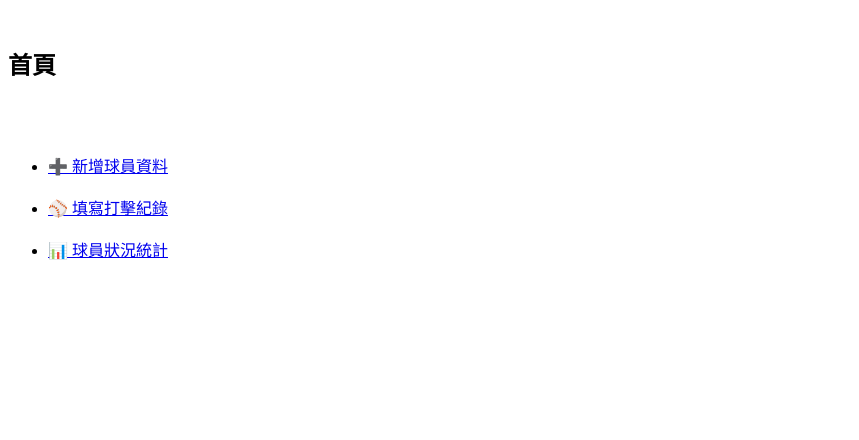
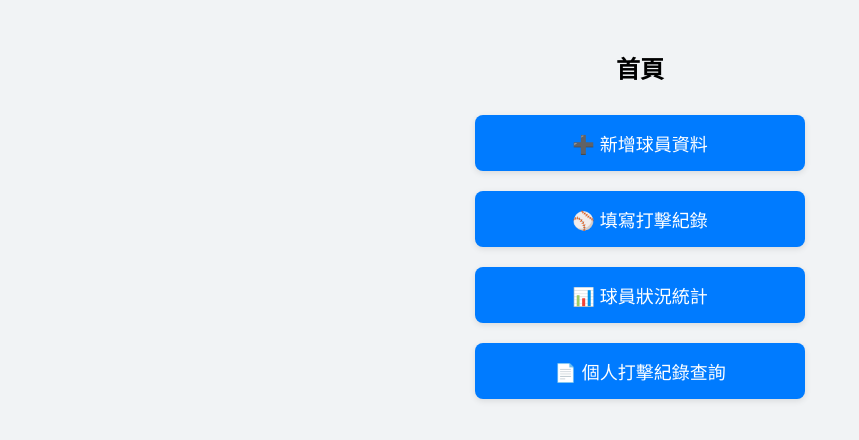
Before and after one commit to timchan1226/softball, a Flask app: page / in a window 1280 px wide. Shown: the top 440 px of the page, without its empty margins (0-859 px from the left). Run offline with Flask 3, Linux system fonts and the light colour scheme; some libraries are stand-ins or nearby versions.

Commit message:
Update home.html

```diff
--- a/templates/home.html
+++ b/templates/home.html
@@ -1,115 +1,59 @@
 <!DOCTYPE html>
-
 <html lang="zh-Hant">
-
 <head>
-
   <meta charset="UTF-8">
-
   <meta name="viewport" content="width=device-width, initial-scale=1.0">
-
   <title>首頁</title>
-
   <style>
-
     body {
-
       font-family: Arial, sans-serif;
-
       padding: 30px 20px;
-
       background-color: #f1f3f5;
-
       margin: 0;
-
       text-align: center;
-
     }
 
-
-
     h2 {
-
       font-size: 24px;
-
       margin-bottom: 30px;
-
     }
 
-
-
     ul {
-
       list-style: none;
-
       padding: 0;
-
     }
 
-
-
     li {
-
       margin: 20px 0;
-
     }
 
-
-
     a {
-
       display: inline-block;
-
       width: 80%;
-
       max-width: 300px;
-
       padding: 15px;
-
       font-size: 18px;
-
       background-color: #007bff;
-
       color: white;
-
       text-decoration: none;
-
       border-radius: 8px;
-
       box-shadow: 0 2px 6px rgba(0, 0, 0, 0.1);
-
     }
 
-
-
     a:hover {
-
       background-color: #0056b3;
-
     }
-
   </style>
-
 </head>
-
 <body>
 
-
-
   <h2>首頁</h2>
-
   <ul>
-
     <li><a href="/players">➕ 新增球員資料</a></li>
-
     <li><a href="/batting">⚾ 填寫打擊紀錄</a></li>
-
     <li><a href="/summary">📊 球員狀況統計</a></li>
-
+    <li><a href="/records">📄 個人打擊紀錄查詢</a></li>
   </ul>
 
-
-
 </body>
-
 </html>
```
Lines whose indentation alone changed are shown as unchanged.
